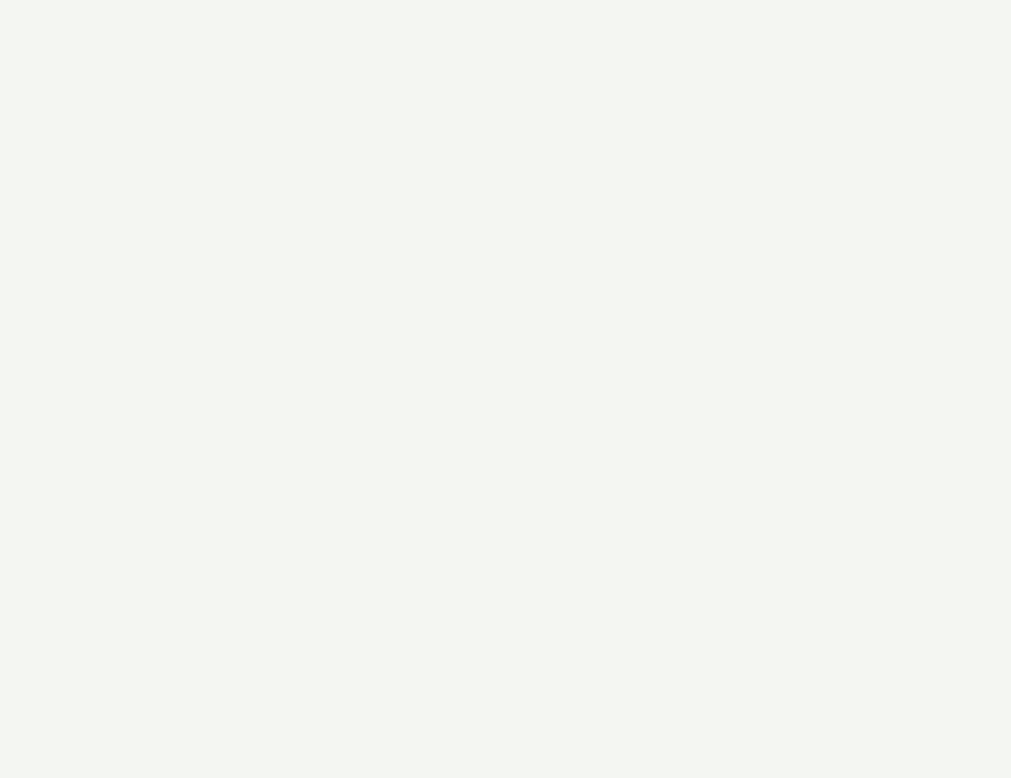
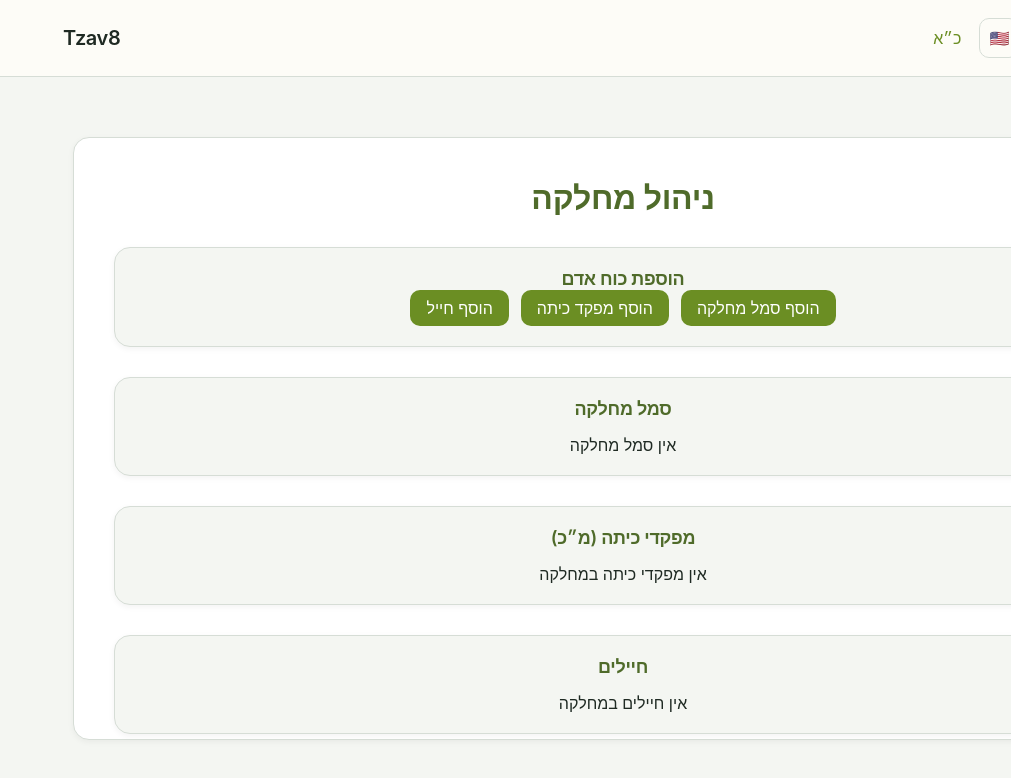
Before and after one commit to dorlevi7/tzav8, a React (Vite) app in the folder client/: page /personnel/platoons/1 in a window 1280 px wide. Before the commit this address had no page. Shown: the top 778 px of the page, without its empty margins (269-1280 px from the left). Built offline with nearby package versions, Linux system fonts and the light colour scheme; sample sign-in values are in the browser's storage.

Commit message:
Add platoon management page with personnel sections (sergeant, squad commanders, soldiers)

```diff
--- a/client/src/App.jsx
+++ b/client/src/App.jsx
@@ -9,6 +9,7 @@ import PersonnelManagement from "./pages/PersonnelManagement";
 
 import CompanyHQManagement from "./pages/CompanyHQManagement";
 import PlatoonsManagement from "./pages/PlatoonsManagement";
+import PlatoonManagement from "./pages/PlatoonManagement";
 
 import MainLayout from "./layouts/MainLayout";
 
@@ -112,6 +113,16 @@ function App() {
               </ProtectedRoute>
             }
           />
+
+          {/* Platoon Management */}
+          <Route
+            path="/personnel/platoons/:platoonId"
+            element={
+              <ProtectedRoute>
+                <PlatoonManagement />
+              </ProtectedRoute>
+            }
+          />
         </Route>
       </Routes>
     </>
--- a/client/src/i18n/en.json
+++ b/client/src/i18n/en.json
@@ -106,5 +106,23 @@
 
   "platoonNumber": "Platoon number",
   "platoonNumberAuto": "Platoon number (automatic)"
+},
+
+"platoonManagement": {
+  "title": "Platoon Management",
+
+  "addPersonnel": "Add Personnel",
+  "addSergeant": "Add Platoon Sergeant",
+  "addCommander": "Add Squad Commander",
+  "addSoldier": "Add Soldier",
+
+  "sergeant": "Platoon Sergeant",
+  "commanders": "Squad Commanders",
+  "soldiers": "Soldiers",
+
+  "noSergeant": "No platoon sergeant assigned",
+  "noCommanders": "No squad commanders in this platoon",
+  "noSoldiers": "No soldiers in this platoon"
 }
+
 }
--- a/client/src/i18n/he.json
+++ b/client/src/i18n/he.json
@@ -106,5 +106,23 @@
 
   "platoonNumber": "מספר מחלקה",
   "platoonNumberAuto": "מספר המחלקה נקבע אוטומטית"
+},
+
+"platoonManagement": {
+  "title": "ניהול מחלקה",
+
+  "addPersonnel": "הוספת כוח אדם",
+  "addSergeant": "הוסף סמל מחלקה",
+  "addCommander": "הוסף מפקד כיתה",
+  "addSoldier": "הוסף חייל",
+
+  "sergeant": "סמל מחלקה",
+  "commanders": "מפקדי כיתה (מ״כ)",
+  "soldiers": "חיילים",
+
+  "noSergeant": "אין סמל מחלקה",
+  "noCommanders": "אין מפקדי כיתה במחלקה",
+  "noSoldiers": "אין חיילים במחלקה"
 }
+
 }
--- /dev/null
+++ b/client/src/pages/PlatoonManagement.jsx
@@ -0,0 +1,93 @@
+import "../styles/pages/PersonnelManagement.css";
+
+import { useEffect } from "react";
+import { useParams } from "react-router-dom";
+import { useTranslation } from "react-i18next";
+
+import usePageTitle from "../hooks/usePageTitle";
+import { useLoading } from "../context/LoadingContext";
+
+function PlatoonManagement() {
+  const { t } = useTranslation();
+  const { setLoading } = useLoading();
+  const { platoonId } = useParams();
+
+  usePageTitle(t("platoonManagement.title"));
+
+  useEffect(() => {
+    setLoading(true);
+
+    const timer = setTimeout(() => {
+      setLoading(false);
+    }, 400);
+
+    return () => clearTimeout(timer);
+  }, [setLoading]);
+
+  return (
+    <div className="personnel-management-container">
+      <div className="personnel-management-content">
+        {/* Header */}
+        <div className="personnel-management-header">
+          <h1>{t("platoonManagement.title")}</h1>
+        </div>
+
+        {/* Add Buttons */}
+        <div className="dashboard-card">
+          <div className="card-header">
+            <h3>{t("platoonManagement.addPersonnel")}</h3>
+
+            <div className="card-actions">
+              <button className="primary-button">
+                {t("platoonManagement.addSergeant")}
+              </button>
+
+              <button className="primary-button">
+                {t("platoonManagement.addCommander")}
+              </button>
+
+              <button className="primary-button">
+                {t("platoonManagement.addSoldier")}
+              </button>
+            </div>
+          </div>
+        </div>
+
+        {/* Platoon Sergeant */}
+        <div className="dashboard-card">
+          <div className="card-header">
+            <h3>{t("platoonManagement.sergeant")}</h3>
+          </div>
+
+          <div className="table-placeholder">
+            {t("platoonManagement.noSergeant")}
+          </div>
+        </div>
+
+        {/* Squad Commanders */}
+        <div className="dashboard-card">
+          <div className="card-header">
+            <h3>{t("platoonManagement.commanders")}</h3>
+          </div>
+
+          <div className="table-placeholder">
+            {t("platoonManagement.noCommanders")}
+          </div>
+        </div>
+
+        {/* Soldiers */}
+        <div className="dashboard-card">
+          <div className="card-header">
+            <h3>{t("platoonManagement.soldiers")}</h3>
+          </div>
+
+          <div className="table-placeholder">
+            {t("platoonManagement.noSoldiers")}
+          </div>
+        </div>
+      </div>
+    </div>
+  );
+}
+
+export default PlatoonManagement;
--- a/client/src/pages/PlatoonsManagement.jsx
+++ b/client/src/pages/PlatoonsManagement.jsx
@@ -2,6 +2,7 @@ import "../styles/pages/PersonnelManagement.css";
 
 import { useEffect, useState } from "react";
 import { useTranslation } from "react-i18next";
+import { useNavigate } from "react-router-dom";
 
 import usePageTitle from "../hooks/usePageTitle";
 import { useLoading } from "../context/LoadingContext";
@@ -11,6 +12,7 @@ import CreatePlatoonModal from "../components/modals/CreatePlatoonModal";
 function PlatoonsManagement() {
   const { t } = useTranslation();
   const { setLoading } = useLoading();
+  const navigate = useNavigate();
 
   const [platoons, setPlatoons] = useState([]);
   const [showCreateModal, setShowCreateModal] = useState(false);
@@ -88,11 +90,21 @@ function PlatoonsManagement() {
                   {platoon.name && <p>{platoon.name}</p>}
 
                   <div className="card-actions">
-                    <button className="primary-button">
+                    <button
+                      className="primary-button"
+                      onClick={() =>
+                        navigate(`/personnel/platoons/${platoon.id}`)
+                      }
+                    >
                       {t("common.manage")}
                     </button>
 
-                    <button className="secondary-button">
+                    <button
+                      className="secondary-button"
+                      onClick={() =>
+                        navigate(`/personnel/platoons/${platoon.id}/view`)
+                      }
+                    >
                       {t("common.view")}
                     </button>
                   </div>
```
